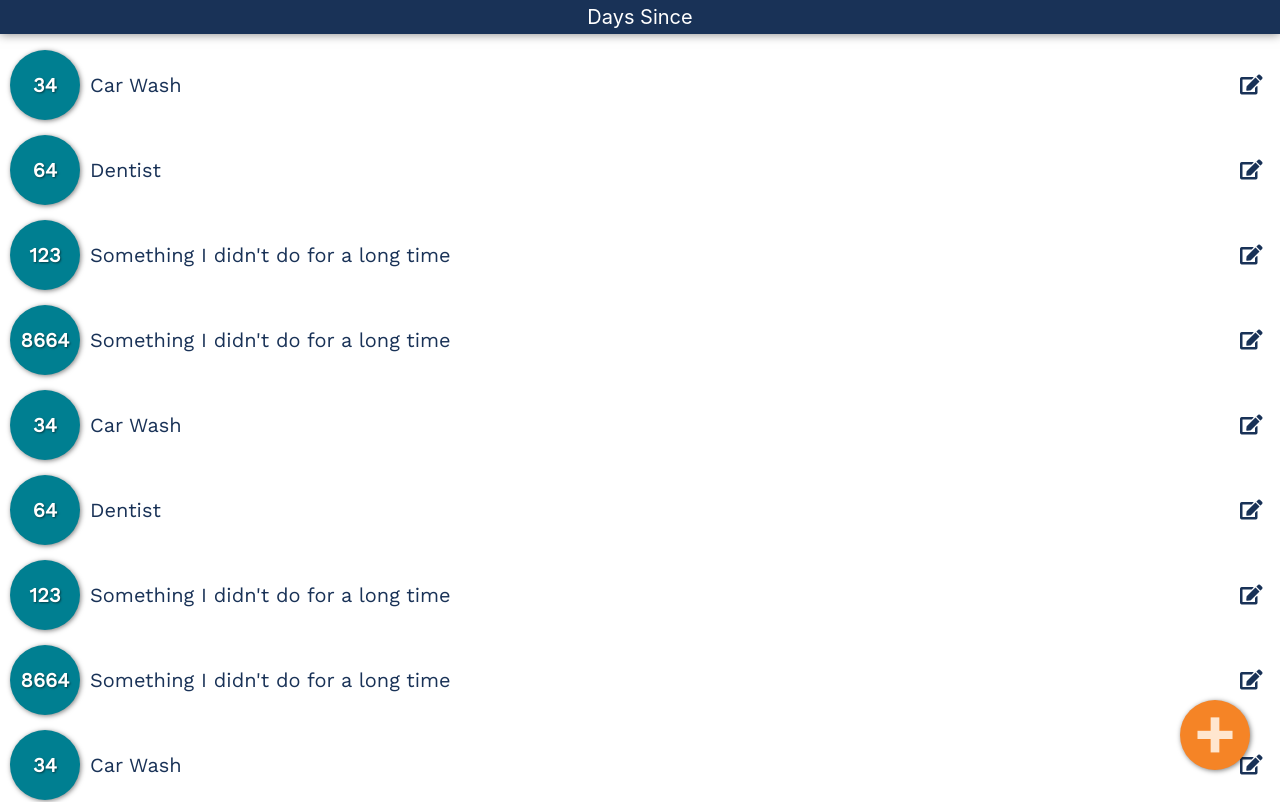
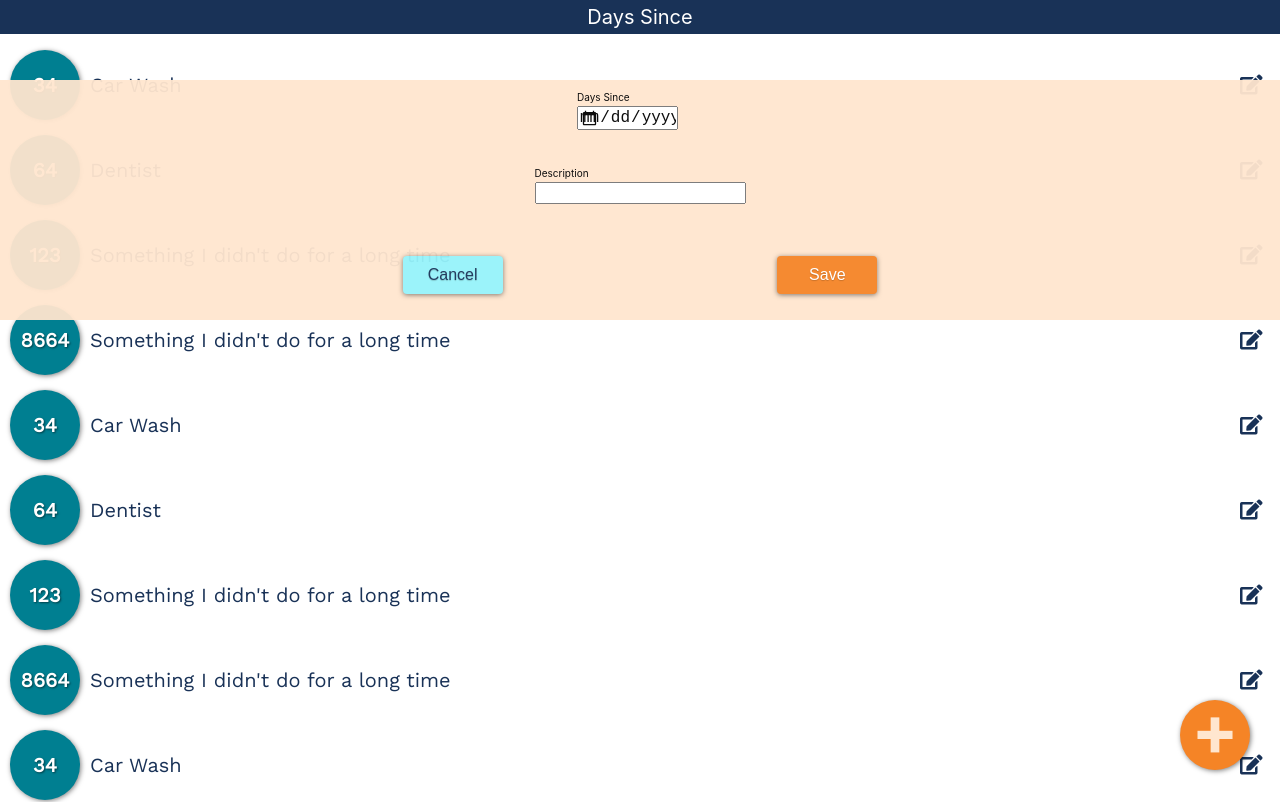
Before and after one commit to royhersh/dayssince, a React (Create React App) app: page / in a window 1280 px wide. Shown: the top 802 px of the page. Built offline with nearby package versions, Linux system fonts and the light colour scheme.

Commit message:
finishing basic css

```diff
--- a/src/App.jsx
+++ b/src/App.jsx
@@ -1,5 +1,7 @@
 import React, { Component } from 'react';
-import './sass/main.scss';
+import ItemForm from './components/itemForm';
+
+import './sass/main.scss'
 
 class App extends Component {
   render() {
@@ -83,6 +85,7 @@ class App extends Component {
       </div>
 
       <div className="add-button">+</div>
+     <ItemForm/>
      </div>
     );
   }
--- /dev/null
+++ b/src/components/itemForm.jsx
@@ -0,0 +1,27 @@
+import React, { Component } from 'react';
+
+
+class ItemForm extends Component {
+  render() {
+    return (
+     <div className="item-form">
+      <section className="item-form__date">
+        <label className="item-form__date__label" htmlFor="since">Days Since</label>
+        <input className="item-form__date__input" type="date" name="since"/>
+      </section>
+
+      <section className="item-form__description">
+        <label className="item-form__description__label" htmlFor="description">Description</label>
+        <input type="text" name="description"/>
+      </section>
+
+      <section className="item-form__buttons">
+      <button className="btn btn--negative item-form__buttons--cancel">Cancel</button>
+      <button className="btn btn--positive item-form__buttons--save">Save</button>
+      </section>
+     </div>
+    );
+  }
+}
+
+export default ItemForm;
--- a/src/sass/base/_base.scss
+++ b/src/sass/base/_base.scss
@@ -15,3 +15,22 @@ body {
   margin-top: 5rem;
 
 }
+
+input[type="color"],
+input[type="date"],
+input[type="datetime"],
+input[type="datetime-local"],
+input[type="email"],
+input[type="month"],
+input[type="number"],
+input[type="password"],
+input[type="search"],
+input[type="tel"],
+input[type="text"],
+input[type="time"],
+input[type="url"],
+input[type="week"],
+select:focus,
+textarea {
+  font-size: 16px;
+}
--- /dev/null
+++ b/src/sass/base/_buttons.scss
@@ -0,0 +1,17 @@
+.btn {
+  color: white;
+  border-radius: 4px;
+  text-shadow: 0 1px 1px rgba(0, 0, 0, 0.2);
+  padding: 1rem;
+  font-size: 16px;
+  border: none;
+  box-shadow: 0px 1px 5px 0px rgba(0,0,0,0.5);
+
+  &--positive {
+    background: #F58426; /* this is a green */
+  }
+  &--negative {
+    background: #96F3FA; /* this is a green */
+    color: #193257;
+  }
+}
--- /dev/null
+++ b/src/sass/components/_itemForm.scss
@@ -0,0 +1,58 @@
+.item-form {
+  background-color: $color-secondary-light;
+  position: fixed;
+  height: 30%;
+  width: 100%;
+  display:flex;
+  flex-direction: column;
+  justify-content: space-around;
+  align-items: center;
+  // margin: 0 auto;
+  top:10%;
+  opacity: .95;
+
+  &__date {
+
+    &__label {
+      position: absolute;
+      margin-top: -1.5rem;
+    }
+    &__input {
+      position:relative;
+      width:80%;
+      &::-webkit-calendar-picker-indicator {
+        position: absolute;
+        top: 0;
+        left: 0;
+        right: 0;
+        bottom: 0;
+        width: auto;
+        height: auto;
+        // color: transparent;
+        // background: transparent;
+
+      }
+    }
+  }
+
+  &__description {
+    &__label {
+      position:absolute;
+      margin-top: -1.5rem;
+    }
+  }
+
+  &__buttons {
+    display:flex;
+    justify-content: space-evenly;
+    width:80%;
+
+    &--cancel {
+      width:10rem;
+    }
+
+    &--save {
+      width:10rem;
+    }
+  }
+}
--- a/src/sass/layout/_header.scss
+++ b/src/sass/layout/_header.scss
@@ -7,6 +7,6 @@
   width:100%;
   top: 0;
   padding: 0.5rem;
-  box-shadow: 0px 0px 10px 0px rgba(0,0,0,0.5 );
+  box-: 0px 0px 10px 0px rgba(0,0,0,0.5 );
 
 }
--- a/src/sass/main.scss
+++ b/src/sass/main.scss
@@ -1,7 +1,9 @@
 
 @import 'abstracts/variables';
 @import 'base/base';
+@import 'base/buttons';
 @import 'layout/header';
 @import 'base/animations';
 @import 'components/items';
 @import 'components/addButton';
+@import 'components/itemForm';
```
Also changed, not shown: src/sass/components/_formDescription.scss (added).
